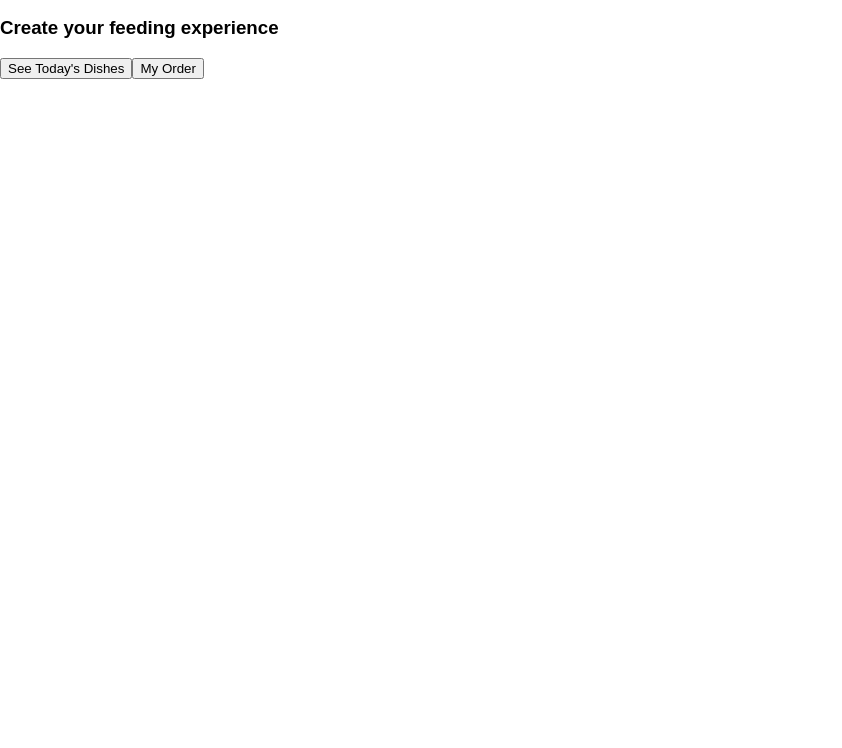
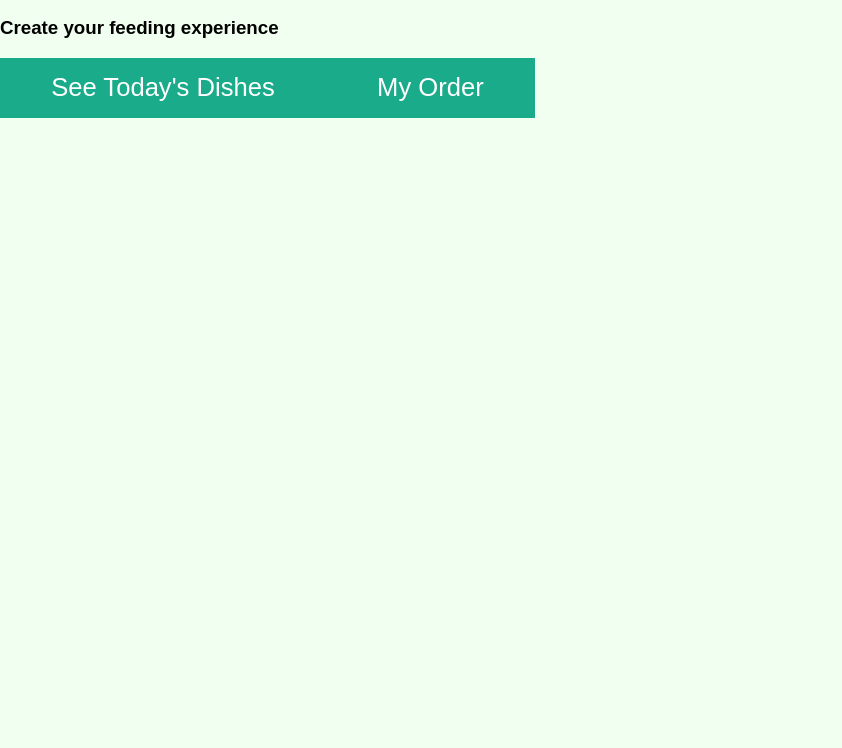
Before and after one commit to fancychimp/take-out, a React app: page / in a window 1280 px wide. Shown: the part 52-800 px from the top of the page, without its empty margins (0-842 px from the left). Built offline with nearby package versions, Linux system fonts and the light colour scheme.

Commit message:
Style button

```diff
--- a/src/css/index.css
+++ b/src/css/index.css
@@ -2,6 +2,7 @@ body {
   margin: 0;
   padding: 0;
   font-family: sans-serif;
+  background-color: honeydew
 }
 h1 {
   font-family: 'haymakerregular', sans-serif;
@@ -25,6 +26,47 @@ h1 {
 
 ul {
   list-style: none;
+}
+
+button{
+  background:#1AAB8A;
+  color:#fff;
+  border:none;
+  position:relative;
+  height:60px;
+  font-size:1.6em;
+  padding:0 2em;
+  cursor:pointer;
+  transition:800ms ease all;
+  outline:none;
+}
+
+button:hover{
+  background:#fff;
+  color:#1AAB8A;
+}
+
+button:before,button:after{
+  content:'';
+  position:absolute;
+  top:0;
+  right:0;
+  height:2px;
+  width:0;
+  background: #1AAB8A;
+  transition:400ms ease all;
+}
+
+button:after{
+  right:inherit;
+  top:inherit;
+  left:0;
+  bottom:0;
+}
+
+button:hover:before,button:hover:after{
+  width:100%;
+  transition:800ms ease all;
 }
 
 .menu {
```
